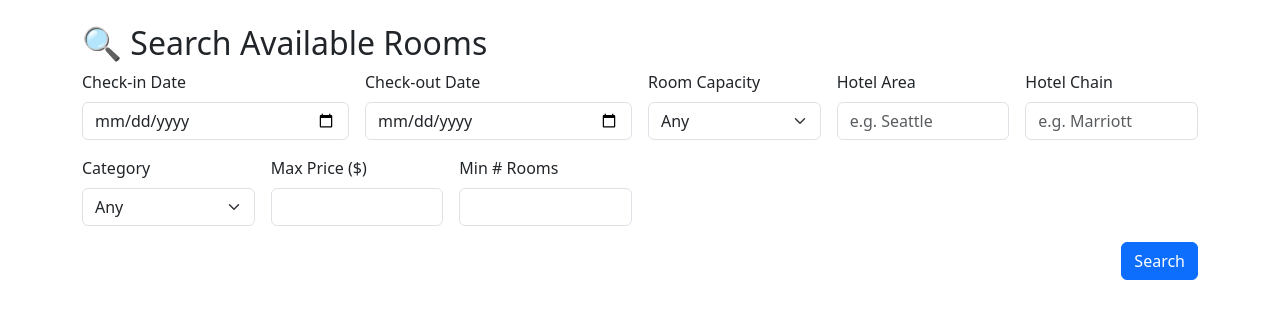
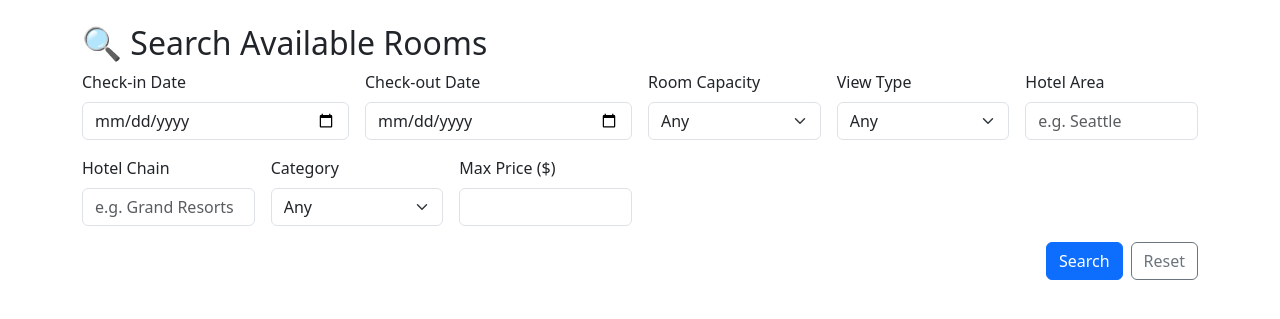
Before and after one commit to Ilyas-Ait-Ali/e-hotels, a Flask app: page /customer/customer/search in a window 1280 px wide. Shown: the part 56-375 px from the top of the page. Run offline with Flask 3, Linux system fonts and the light colour scheme; the visitor is signed in with stand-in values (Sample User, id 1).

Commit message:
refactor: update search form UI with view type filter, min price constraint, and remove min rooms

```diff
--- a/frontend/templates/customer/search.html
+++ b/frontend/templates/customer/search.html
@@ -28,12 +28,23 @@
         </select>
     </div>
     <div class="col-md-2">
+        <label class="form-label">View Type</label>
+        <select class="form-select" name="viewtype">
+            <option value="">Any</option>
+            {% for view in ['sea_view', 'mountain_view', 'both', 'none'] %}
+                <option value="{{ view }}" {% if request.args.viewtype == view %}selected{% endif %}>
+                    {{ view.replace('_', ' ').capitalize() }}
+                </option>
+            {% endfor %}
+        </select>
+    </div>
+    <div class="col-md-2">
         <label class="form-label">Hotel Area</label>
         <input type="text" class="form-control" name="area" placeholder="e.g. Seattle" value="{{ request.args.area }}">
     </div>
     <div class="col-md-2">
         <label class="form-label">Hotel Chain</label>
-        <input type="text" class="form-control" name="chain" placeholder="e.g. Marriott" value="{{ request.args.chain }}">
+        <input type="text" class="form-control" name="chain" placeholder="e.g. Grand Resorts" value="{{ request.args.chain }}">
     </div>
     <div class="col-md-2">
         <label class="form-label">Category</label>
@@ -46,22 +57,15 @@
     </div>
     <div class="col-md-2">
         <label class="form-label">Max Price ($)</label>
-        <input type="number" class="form-control" name="price" value="{{ request.args.price }}">
+        <input type="number" class="form-control" name="price" min="0" value="{{ request.args.price }}">
     </div>
-    <div class="col-md-2">
-        <label class="form-label">Min # Rooms</label>
-        <input type="number" class="form-control" name="minrooms" value="{{ request.args.minrooms }}">
-    </div>
-    <div class="col-md-12 text-end">
+    <div class="col-md-12 text-end d-flex justify-content-end gap-2">
         <button type="submit" class="btn btn-primary">Search</button>
+        <a href="{{ url_for('customer.search_rooms') }}" class="btn btn-outline-secondary">Reset</a>
     </div>
 </form>
 
 {% if rooms %}
-<p class="text-muted">
-    ⚠ Rooms with unresolved problems are shown but <strong>cannot be booked</strong>.<br>
-</p>
-
 <h4>Results:</h4>
 <table class="table table-striped table-bordered">
     <thead class="table-light">
```
